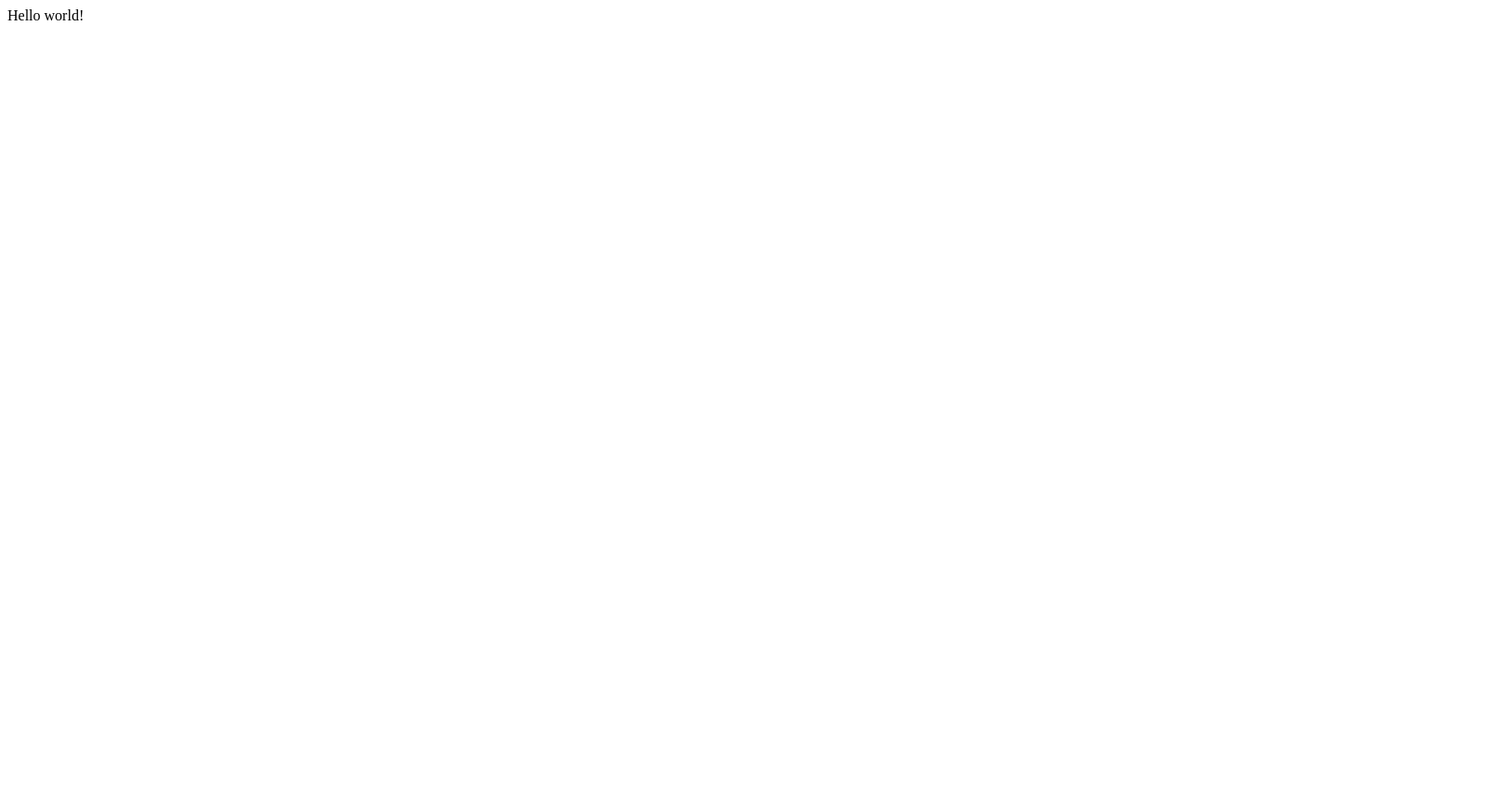
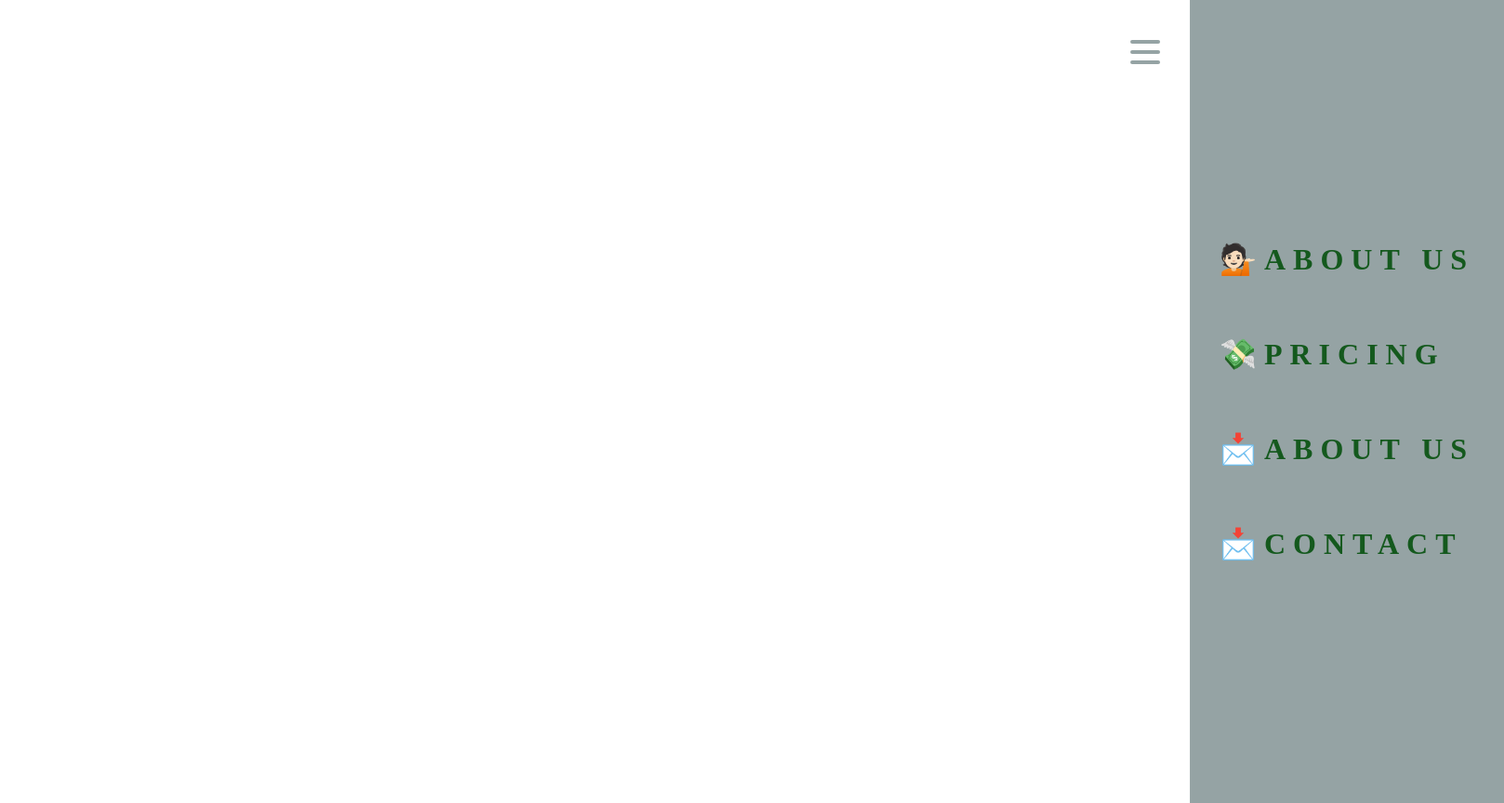
Before and after one commit to K20shores/responsive-gatsby-styled-components, a Gatsby site: page / in a window 1280 px wide. Shown: the whole page at 93% size, 1618 px wide, since content can reach past the window. Before the commit the page ends 800 px from the top, so only its background shows below. Built offline with nearby package versions, Linux system fonts and the light colour scheme; Gatsby itself is replaced by a stand-in of ours.

Commit message:
first commit

```diff
--- a/gatsby-config.js
+++ b/gatsby-config.js
@@ -7,6 +7,6 @@
 /**
  * @type {import('gatsby').GatsbyConfig}
  */
-module.exports = {
-  plugins: [],
+ module.exports = {
+  plugins: [`gatsby-plugin-styled-components`],
 }
--- a/package.json
+++ b/package.json
@@ -13,9 +13,12 @@
     "test": "echo \"Write tests! -> https://gatsby.dev/unit-testing\" && exit 1"
   },
   "dependencies": {
+    "babel-plugin-styled-components": "^2.0.7",
     "gatsby": "^5.5.0",
+    "gatsby-plugin-styled-components": "^6.5.0",
     "react": "^18.2.0",
-    "react-dom": "^18.2.0"
+    "react-dom": "^18.2.0",
+    "styled-components": "^5.3.6"
   },
   "repository": {
     "type": "git",
--- /dev/null
+++ b/src/components/Burger/burger.js
@@ -0,0 +1,23 @@
+import React from 'react';
+import { bool, func } from 'prop-types';
+import { StyledBurger } from './burger.styled';
+
+const Burger = ({ open, setOpen, ...props }) => {
+
+  const isExpanded = open ? true : false;
+
+  return (
+    <StyledBurger aria-label="Toggle menu" aria-expanded={isExpanded} open={open} onClick={() => setOpen(!open)} {...props}>
+      <span />
+      <span />
+      <span />
+    </StyledBurger>
+  )
+}
+
+Burger.propTypes = {
+  open: bool.isRequired,
+  setOpen: func.isRequired,
+};
+
+export default Burger;
--- /dev/null
+++ b/src/components/Burger/burger.styled.js
@@ -0,0 +1,39 @@
+import styled from 'styled-components';
+
+export const StyledBurger = styled.button`
+  // @media (min-width: 768px) {
+  //   display: none;
+  // }
+  position: absolute;
+  top: 5%;
+  right: 2rem;
+  display: flex;
+  flex-direction: column;
+  justify-content: space-around;
+  width: 2rem;
+  height: 2rem;
+  background: transparent;
+  border: none;
+  cursor: pointer;
+  padding: 0;
+  z-index: 10;
+  span {
+    width: 2rem;
+    height: 0.25rem;
+    background: ${({ theme, open }) => open ? theme.colors.green : theme.colors.grey};
+    border-radius: 10px;
+    transition: all 0.3s linear;
+    position: relative;
+    transform-origin: 1px;
+    :first-child {
+      transform: ${({ open }) => open ? 'rotate(45deg)' : 'rotate(0)'};
+    }
+    :nth-child(2) {
+      opacity: ${({ open }) => open ? '0' : '1'};
+      transform: ${({ open }) => open ? 'translateX(20px)' : 'translateX(0)'};
+    }
+    :nth-child(3) {
+      transform: ${({ open }) => open ? 'rotate(-45deg)' : 'rotate(0)'};
+    }
+  }
+`;
--- /dev/null
+++ b/src/components/Burger/index.js
@@ -0,0 +1 @@
+export { default } from './burger';
--- /dev/null
+++ b/src/components/Menu/index.js
@@ -0,0 +1 @@
+export { default } from './menu';
--- /dev/null
+++ b/src/components/Menu/menu.js
@@ -0,0 +1,55 @@
+import React from 'react';
+import { bool } from 'prop-types';
+import { StyledMenu } from './menu.styled';
+
+let locations = [
+  {
+    url: "/",
+    icon: "💁🏻‍",
+    title: "About Us"
+  },
+  {
+    url: "/",
+    icon: "💸",
+    title: "Pricing"
+  },
+  {
+    url: "/",
+    icon: "📩",
+    title: "About Us"
+  },
+  {
+    url: "/",
+    icon: "📩",
+    title: "Contact"
+  },
+]
+
+const MenuItems = (props) => {
+  return (
+    locations.map((location, index) => (
+      <a href={location.url} tabIndex={props.tabIndex} key={index}>
+        <span aria-hidden="true">{location.icon}</span>
+        {location.title}
+      </a>
+    ))
+  )
+}
+
+const Menu = ({ open, ...props }) => {
+
+  const isHidden = open ? true : false;
+  const tabIndex = isHidden ? 0 : -1;
+
+  return (
+    <StyledMenu open={open} aria-hidden={!isHidden} {...props}>
+      <MenuItems tabIndex={tabIndex}/>
+    </StyledMenu>
+  )
+}
+
+Menu.propTypes = {
+  open: bool.isRequired,
+}
+
+export default Menu;
--- /dev/null
+++ b/src/components/Menu/menu.styled.js
@@ -0,0 +1,37 @@
+import styled from 'styled-components';
+
+export const StyledMenu = styled.nav`
+  display: flex;
+  flex-direction: column;
+  justify-content: center;
+  background: ${({ theme }) => theme.colors.grey};
+  transform: ${({ open }) => open ? 'translateX(0)' : 'translateX(100%)'};
+  height: 100vh;
+  text-align: left;
+  padding: 2rem;
+  position: absolute;
+  top: 0;
+  right: 0;
+  transition: transform 0.3s ease-in-out;
+  @media (max-width: ${({ theme }) => theme.breakpoints.mobile}) {
+    padding: 0rem;
+    width: 100%;
+  }
+  a {
+    font-size: 2rem;
+    text-transform: uppercase;
+    padding: 2rem 0;
+    font-weight: bold;
+    letter-spacing: 0.5rem;
+    color: ${({ theme }) => theme.colors.green};
+    text-decoration: none;
+    transition: color 0.3s linear;
+    @media (max-width: ${({ theme }) => theme.breakpoints.mobile}) {
+      font-size: 1.5rem;
+      text-align: center;
+    }
+    &:hover {
+      color: ${({ theme }) => theme.colors.blue};
+    }
+  }
+`;
--- /dev/null
+++ b/src/components/index.js
@@ -0,0 +1,6 @@
+/* Burger sources
+ * article: https://css-tricks.com/hamburger-menu-with-a-side-of-react-hooks-and-styled-components/
+ * github: https://github.com/maks-akymenko/react-burger-menu-article-app/blob/master/src/App.js
+ */
+export { default as Burger } from './Burger';
+export { default as Menu } from './Menu';
--- /dev/null
+++ b/src/hooks.js
@@ -0,0 +1,19 @@
+import { useEffect } from 'react';
+
+export const useOnClickOutside = (ref, handler) => {
+  useEffect(() => {
+    const listener = event => {
+      if (!ref.current || ref.current.contains(event.target)) {
+        return;
+      }
+      handler(event);
+    };
+    document.addEventListener('mousedown', listener);
+
+    return () => {
+      document.removeEventListener('mousedown', listener);
+    };
+  },
+  [ref, handler],
+  );
+};
--- a/src/pages/index.js
+++ b/src/pages/index.js
@@ -1,5 +1,22 @@
-import * as React from "react"
+import React, { useState, useRef } from 'react';
+import { Burger, Menu } from '../components';
+import Theme from "../theme";
+import { useOnClickOutside } from '../hooks';
 
-export default function Home() {
-  return <div>Hello world!</div>
+
+export default function UsersList() {
+  const [open, setOpen] = useState(false);
+  const node = useRef();
+  const menuId = "main-menu";
+
+  useOnClickOutside(node, () => setOpen(false));
+
+  return (
+    <Theme>
+      <div ref={node}>
+        <Burger open={open} setOpen={setOpen} aria-controls={menuId} />
+        <Menu open={open} setOpen={setOpen} id={menuId} />
+      </div>
+    </Theme>
+  )
 }
--- /dev/null
+++ b/src/theme.js
@@ -0,0 +1,30 @@
+import React from "react";
+import { ThemeProvider } from "styled-components";
+
+const theme = {
+  // https://coolors.co/95a3a4-14591d-0a0908-ff6663-3d3b8e
+  colors: {
+    grey: "#95a3a4ff", // cadet grey
+    green: "#14591dff", // lincon green
+    black: "#0a0908ff", // rich black fogra
+    red: "#ff6663ff", // bittersweet
+    blue: "#3d3b8eff", // dark slate blue
+  },
+  fonts: ["sans-serif", "Roboto"],
+  fontSizes: {
+    small: "1em",
+    medium: "2em",
+    large: "3em"
+  },
+  breakpoints : {
+    mobile: '420px',
+    tablet: '768px',
+    desktop: '1280px',
+  }
+};
+
+const Theme = ({ children }) => (
+  <ThemeProvider theme={theme}>{children}</ThemeProvider>
+);
+
+export default Theme;
```
Also changed, not shown: src/components/navbar.js (added, +103 -0 lines), src/pages/404.js (added, +15 -0 lines), static/hamburger.svg (added), 1 other file.
